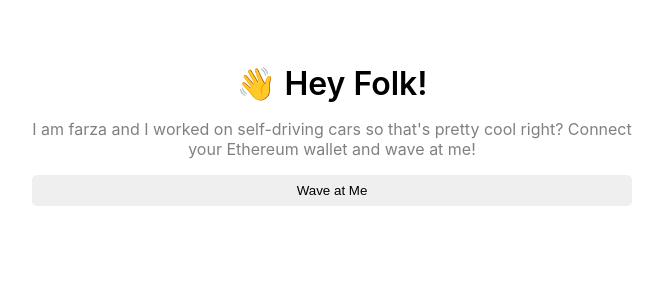
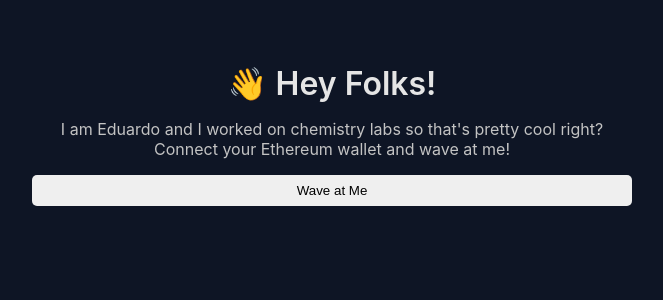
Before and after one commit to eduwr/waveportal-client, a React (Vite) app: page / in a window 1280 px wide. Shown: the top 300 px of the page, without its empty margins (308-971 px from the left). Built offline with nearby package versions, Linux system fonts and the light colour scheme.

Commit message:
feat: dark layout

```diff
--- a/src/App.css
+++ b/src/App.css
@@ -3,6 +3,7 @@
   justify-content: center;
   width: 100%;
   margin-top: 64px;
+
 }
 
 .dataContainer {
@@ -16,11 +17,12 @@
   text-align: center;
   font-size: 32px;
   font-weight: 600;
+  color: #e5e5e5
 }
 
 .bio {
   text-align: center;
-  color: gray;
+  color: #c3c3c3;
   margin-top: 16px;
 }
 
--- a/src/App.jsx
+++ b/src/App.jsx
@@ -13,11 +13,11 @@
 
       <div className="dataContainer">
         <div className="header">
-        👋 Hey Folk!
+        👋 Hey Folks!
         </div>
 
         <div className="bio">
-        I am farza and I worked on self-driving cars so that's pretty cool right? Connect your Ethereum wallet and wave at me!
+        I am Eduardo and I worked on chemistry labs so that's pretty cool right? Connect your Ethereum wallet and wave at me!
         </div>
 
         <button className="waveButton" onClick={wave}>
--- a/src/index.css
+++ b/src/index.css
@@ -5,6 +5,7 @@
     sans-serif;
   -webkit-font-smoothing: antialiased;
   -moz-osx-font-smoothing: grayscale;
+  background-color: #0E1525;
 }
 
 code {
```
